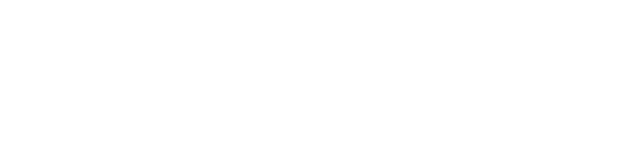
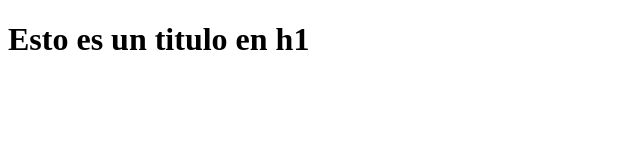
Before and after one commit to DannyXXI/miRepositorioGitHub, a plain HTML site: page index.html in a window 1280 px wide. Shown: the whole page, without its empty margins (0-640 px from the left). Drawn offline with Linux system fonts and the light colour scheme.

Commit message:
Titulo H1 insertado.

```diff
--- a/index.html
+++ b/index.html
@@ -7,5 +7,7 @@
     </head>
     <body>
 
+        <h1>Esto es un titulo en h1</h1>
+
     </body>
 </html>
```
